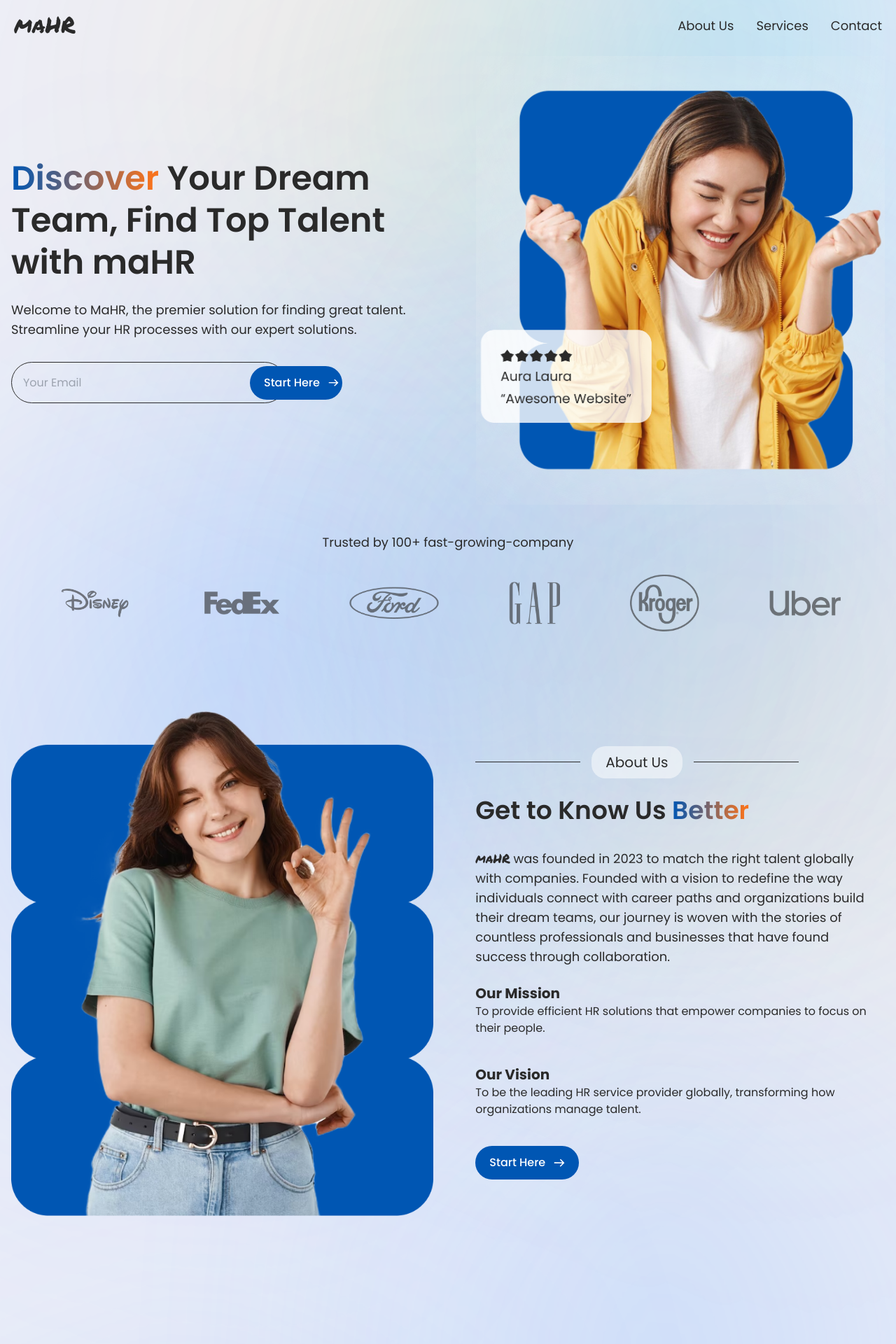
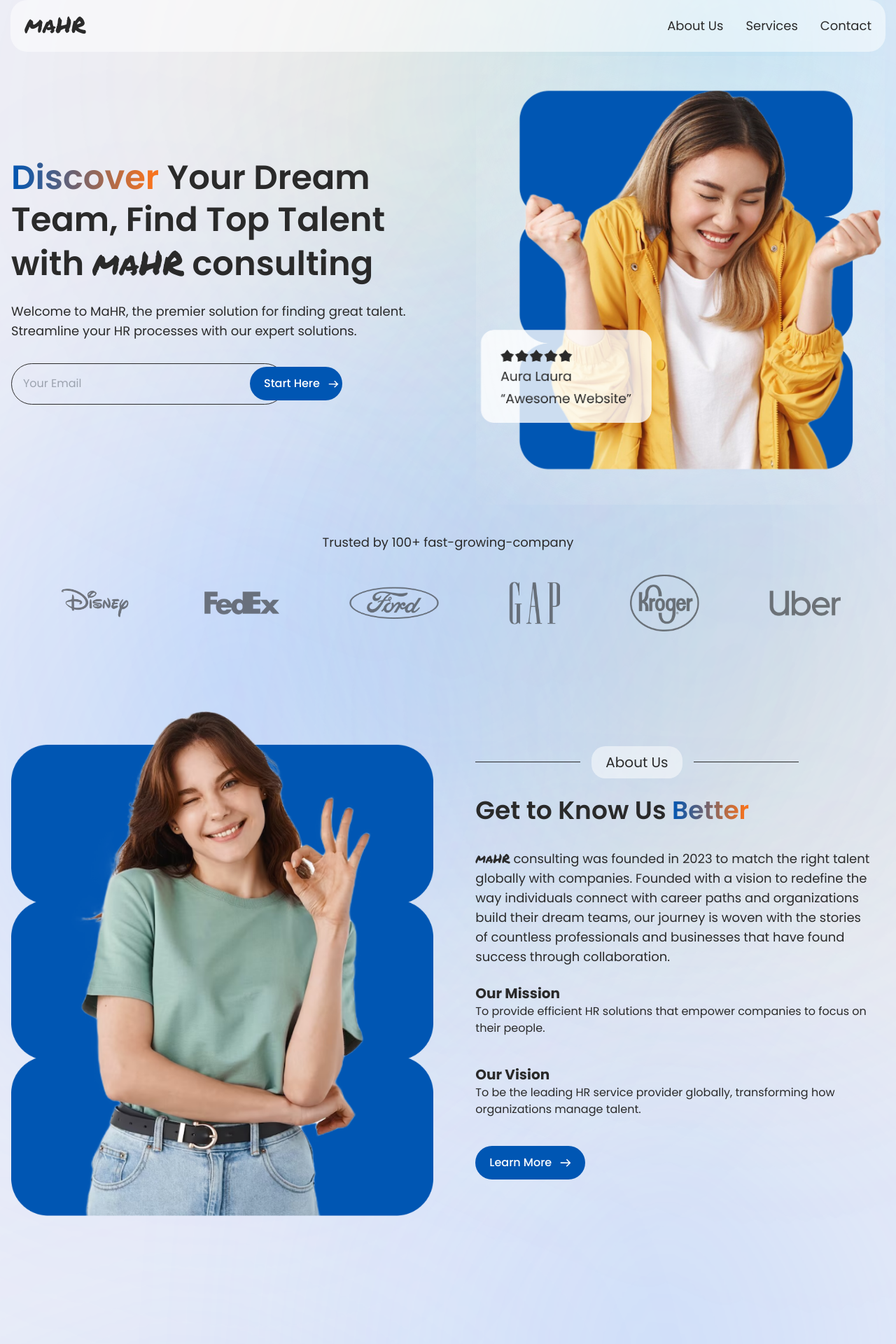
Before and after one commit to chimaris/maHR, a Next.js app: page / in a window 1280 px wide. Shown: the top 1920 px of the page at 70% size. Built offline with nearby package versions, Linux system fonts and the light colour scheme.

Commit message:
added animations

```diff
--- a/app/components/AboutUs.tsx
+++ b/app/components/AboutUs.tsx
@@ -1,22 +1,33 @@
-import React from "react";
+"use client";
+import React, { useRef } from "react";
 import Image from "next/image";
 import aboutImg from "../../assets/images/aboutus.png";
 import Button from "./UI/Button";
 import arrowRightIcon from "../../assets/icons/arrow-right.svg";
+import { motion, useInView } from "framer-motion";
 
 const AboutUs: React.FC = () => {
+	// Refs for the animated sections
+	const ref = useRef(null);
+	const isInView = useInView(ref, { once: true, amount: 0.3 });
+
 	return (
-		<section id="about" className="bg-transparent py-16 md:py-28  relative">
+		<section id="about" className="bg-transparent py-16 md:py-28 relative">
 			<div className="max-w-7xl mx-auto px-4 z-10 relative container">
-				{/* Flex container for responsiveness */}
-				<div className="flex flex-col-reverse md:flex-row items-center justify-center gap-10">
-					{/* Image section */}
-					<div className="w-full md:w-1/2">
+				<div className="flex flex-col-reverse md:flex-row items-center justify-center gap-10" ref={ref}>
+					<motion.div
+						initial={{ x: -100, opacity: 0 }}
+						animate={isInView ? { x: 0, opacity: 1 } : {}}
+						transition={{ duration: 0.6, delay: 0.2, type: "spring", stiffness: 100 }}
+						className="w-full md:w-1/2">
 						<Image src={aboutImg} width={506} height={609} alt="hero image" className="w-full h-auto" />
-					</div>
+					</motion.div>
 
-					{/* Text section */}
-					<div className="w-full md:w-1/2 px-5">
+					<motion.div
+						initial={{ x: 100, opacity: 0 }}
+						animate={isInView ? { x: 0, opacity: 1 } : {}}
+						transition={{ duration: 0.6, delay: 0.3, type: "spring", stiffness: 100 }}
+						className="w-full md:w-1/2 px-5">
 						<div className="flex items-center gap-4 mb-4">
 							<div className="w-[100px] md:w-[150px] h-[1px] bg-[#2A2A2A]" />
 							<h2
@@ -30,9 +41,9 @@ const AboutUs: React.FC = () => {
 							Get to Know Us <span className="text-gd">Better</span>
 						</h1>
 						<p className="text-base md:text-lg mb-6">
-							<span className="logo">maHR</span> was founded in 2023 to match the right talent globally with companies. Founded with a vision to
-							redefine the way individuals connect with career paths and organizations build their dream teams, our journey is woven with the stories
-							of countless professionals and businesses that have found success through collaboration.
+							<span className="logo">maHR</span> consulting was founded in 2023 to match the right talent globally with companies. Founded with a
+							vision to redefine the way individuals connect with career paths and organizations build their dream teams, our journey is woven with
+							the stories of countless professionals and businesses that have found success through collaboration.
 						</p>
 
 						<div className="flex flex-col justify-around gap-10">
@@ -47,10 +58,10 @@ const AboutUs: React.FC = () => {
 						</div>
 
 						<Button className="flex gap-3 items-center mt-10">
-							<span className="text-base font-medium text-white">Start Here</span>
+							<span className="text-base font-medium text-white">Learn More</span>
 							<Image src={arrowRightIcon} width={16} height={16} alt="arrow right icon" />
 						</Button>
-					</div>
+					</motion.div>
 				</div>
 			</div>
 
--- a/app/components/Footer.tsx
+++ b/app/components/Footer.tsx
@@ -23,7 +23,7 @@ const Footer: React.FC = () => {
 						</div>
 						<div className="w-full md:w-1/2">
 							<h3 className="md:text-[24px] font-medium text-[#000]">Address:</h3>
-							<p className="text-sm md:text-[16px] text-[#000]">No 1, Main Street, Abuja</p>
+							<p className="text-sm md:text-[16px] text-[#000]">No 1, Main Street, Awka, Anambra</p>
 						</div>
 					</div>
 
--- a/app/components/HeroSection.tsx
+++ b/app/components/HeroSection.tsx
@@ -1,3 +1,4 @@
+"use client";
 import React from "react";
 import Button from "./UI/Button";
 import Image from "next/image";
@@ -9,16 +10,16 @@ import fordLogo from "../../assets/images/ford.png";
 import gapLogo from "../../assets/images/gap.png";
 import krogarLogo from "../../assets/images/kroger.png";
 import uberLogo from "../../assets/images/uber.png";
+import { motion } from "framer-motion";
 
 const HeroSection: React.FC = () => {
 	return (
 		<section className="pt-20 relative w-full">
-			{/* Container for content */}
 			<div className="container flex flex-col md:flex-row items-center justify-center mx-auto gap-10 md:gap-20 relative z-10 px-4">
 				<div className="w-full md:w-1/2">
 					<div className="max-w-7xl mx-auto">
 						<h1 className="text-3xl md:text-5xl font-semibold leading-[40px] md:leading-[60px] mb-6 text-center md:text-left">
-							<span className="text-gd">Discover</span> Your Dream Team, Find Top Talent with maHR
+							<span className="text-gd">Discover</span> Your Dream Team, Find Top Talent with <span className="logo">maHR</span> consulting
 						</h1>
 						<p className="text-base md:text-lg mb-8 text-center md:text-left">
 							Welcome to MaHR, the premier solution for finding great talent. Streamline your HR processes with our expert solutions.
@@ -33,12 +34,15 @@ const HeroSection: React.FC = () => {
 						</div>
 					</div>
 				</div>
-				<div className="w-full md:w-1/2 flex justify-center md:justify-end">
+				<motion.div
+					initial={{ x: 100, opacity: 0 }}
+					animate={{ x: 0, opacity: 1 }}
+					transition={{ duration: 0.4, delay: 0.2, type: "spring", stiffness: 100, damping: 10 }}
+					className="w-full md:w-1/2 flex justify-center md:justify-end">
 					<Image src={heroImg} width={562} height={577} alt="hero image" className="w-full max-w-[300px] md:max-w-none h-auto" />
-				</div>
+				</motion.div>
 			</div>
 
-			{/* Trusted by section */}
 			<div className="flex flex-col items-center justify-center mt-10 relative z-10 px-4">
 				<p className="text-base md:text-lg mb-8 text-center">Trusted by 100+ fast-growing-company</p>
 				<div className="flex md:justify-center items-center overflow-auto gap-10 md:gap-[100px] ">
--- a/app/components/Navbar.tsx
+++ b/app/components/Navbar.tsx
@@ -1,13 +1,48 @@
 "use client";
 import { useState } from "react";
 import Link from "next/link";
+import { motion } from "framer-motion";
+
+const menu = [
+	{ name: "About Us", href: "#about" },
+	{ name: "Services", href: "#services" },
+	{ name: "Contact", href: "#footer" },
+];
 
 const Navbar: React.FC = () => {
 	const [isOpen, setIsOpen] = useState(false);
 
+	const handleClick = () => isOpen && setIsOpen(false);
+
+	// Animation variants for the mobile menu
+	const menuVariants = {
+		open: {
+			opacity: 1,
+			y: 0,
+			display: "block", // Ensure visibility when open
+			transition: {
+				duration: 0.5,
+				ease: "easeInOut",
+			},
+		},
+		closed: {
+			opacity: 0,
+			y: -50,
+			transitionEnd: {
+				display: "none", // Hides the menu after animation ends
+			},
+			transition: {
+				duration: 0.5,
+				ease: "easeInOut",
+			},
+		},
+	};
+
 	return (
 		<nav className="bg-transparent fixed w-full z-50 top-0 left-0">
-			<div className="container mx-auto flex justify-between items-center p-5 z-10 relative">
+			<div
+				className="container max-w-[1250px] mx-auto flex justify-between items-center p-5 z-10 relative rounded-3xl"
+				style={{ background: "rgba(255, 255, 255, 0.50)" }}>
 				{/* Logo */}
 				<div className="flex items-center">
 					<Link href="/">
@@ -24,24 +59,28 @@ const Navbar: React.FC = () => {
 					</button>
 				</div>
 
-				{/* Links */}
-				<div
-					className={`${
-						isOpen ? "block" : "hidden"
-					} absolute top-16 left-0 md:top-0 w-full bg-white py-10 md:py-0 md:bg-transparent md:relative md:block md:w-auto`}>
-					<div className="flex text-center flex-col md:flex-row md:space-x-8 space-y-4 md:space-y-0 mt-4 md:mt-0 text-lg">
-						<a href="#about" className="hover:text-slate-500">
-							About Us
+				{/* Mobile Links  */}
+				<motion.div
+					className={`absolute md:hidden lg:hidden top-16 left-0 w-full bg-white py-10 md:py-0 md:bg-transparent md:relative md:w-auto`}
+					variants={menuVariants}
+					initial="closed"
+					animate={isOpen ? "open" : "closed"}>
+					<div className="flex text-center flex-col md:hidden md:space-x-8 space-y-4 md:space-y-0 mt-4 md:mt-0 text-lg">
+						{menu.map((item, index) => (
+							<a key={index} href={item.href} className="hover:border-b-2 border-[#f6731f]" onClick={handleClick}>
+								{item.name}
+							</a>
+						))}
+					</div>
+				</motion.div>
+
+				{/* Desktop Links */}
+				<div className="hidden md:flex md:space-x-8 md:text-lg md:mt-0">
+					{menu.map((item, index) => (
+						<a key={index} href={item.href} className="hover:border-b-2 border-[#f6731f]" onClick={handleClick}>
+							{item.name}
 						</a>
-
-						<a href="#services" className="hover:text-slate-500">
-							Services
-						</a>
-
-						<a href="#footer" className="hover:text-slate-500">
-							Contact
-						</a>
-					</div>
+					))}
 				</div>
 			</div>
 		</nav>
--- a/app/components/Services.tsx
+++ b/app/components/Services.tsx
@@ -1,25 +1,48 @@
-import React from "react";
+"use client";
+import React, { useRef } from "react";
 import Image from "next/image";
 import img1 from "../../assets/images/img.svg";
 import img2 from "../../assets/images/img1.svg";
 import img3 from "../../assets/images/img2.svg";
+import { motion, useInView } from "framer-motion";
 
 const Services: React.FC = () => {
+	// Ref for the service cards
+	const ref = useRef(null);
+	const isInView = useInView(ref, { once: true, amount: 0.3 });
+
+	// Animation variants for the cards
+	const cardVariants = {
+		hidden: { opacity: 0, y: 50 },
+		visible: { opacity: 1, y: 0 },
+	};
+
 	return (
 		<section id="services" className="py-20 relative">
 			<div className="max-w-7xl mx-auto text-center px-4 container z-10 relative">
-				<div className="flex items-center gap-4 justify-center ">
+				{/* Section Title */}
+				<div className="flex items-center gap-4 justify-center">
 					<div className="w-[80px] md:w-[180px] h-[1px] bg-[#2A2A2A]" />
 					<h2 className="text-[16px] md:text-[20px] rounded-[20px] py-2 px-5 whitespace-nowrap" style={{ background: "rgba(255, 255, 255, 0.50)" }}>
 						Our Services
 					</h2>
 					<div className="w-[80px] md:w-[180px] h-[1px] bg-[#2A2A2A]" />
 				</div>
+
+				{/* Section Description */}
 				<p className="my-8 w-[90%] md:w-[47%] text-center text-3xl md:text-4xl font-semibold mx-auto">
 					Our services are tailored to meet the <span className="text-gd">unique</span> needs of each client.
 				</p>
-				<div className="grid grid-cols-1 md:grid-cols-2 lg:grid-cols-3 gap-6 md:gap-8 text-left">
-					<div className="p-6 shadow-lg text-white rounded-[20px] bg-[#0056B3] flex flex-col gap-4 md:gap-[16px]">
+
+				{/* Service Cards */}
+				<div ref={ref} className="grid grid-cols-1 md:grid-cols-2 lg:grid-cols-3 gap-6 md:gap-8 text-left">
+					{/* Card 1 */}
+					<motion.div
+						variants={cardVariants}
+						initial="hidden"
+						animate={isInView ? "visible" : "hidden"}
+						transition={{ duration: 1, delay: 0.1 }}
+						className="p-6 shadow-lg text-white rounded-[20px] bg-[#0056B3] flex flex-col gap-4 md:gap-[16px]">
 						<div
 							className="rounded-full w-[60px] md:w-[70px] h-[60px] md:h-[70px] flex items-center justify-center"
 							style={{ background: "rgba(255, 255, 255, 0.80)" }}>
@@ -29,8 +52,16 @@ const Services: React.FC = () => {
 							Talent <br /> Acquisition
 						</h3>
 						<p className="text-white text-sm md:text-base">We help you find the best talent to grow your organization.</p>
-					</div>
-					<div className="p-6 shadow-lg rounded-[20px] flex flex-col gap-4 md:gap-[16px]" style={{ background: "rgba(255, 255, 255, 0.50)" }}>
+					</motion.div>
+
+					{/* Card 2 */}
+					<motion.div
+						variants={cardVariants}
+						initial="hidden"
+						animate={isInView ? "visible" : "hidden"}
+						transition={{ duration: 0.5, delay: 0.2 }}
+						className="p-6 shadow-lg rounded-[20px] flex flex-col gap-4 md:gap-[16px]"
+						style={{ background: "rgba(255, 255, 255, 0.50)" }}>
 						<div className="rounded-full w-[60px] md:w-[70px] h-[60px] md:h-[70px] flex items-center justify-center bg-[#FEA334]">
 							<Image src={img2} alt="img" width={50} height={50} />
 						</div>
@@ -38,8 +69,16 @@ const Services: React.FC = () => {
 							Payroll <br /> Management
 						</h3>
 						<p className="text-sm md:text-base">We help you manage payroll effectively for your organization.</p>
-					</div>
-					<div className="p-6 shadow-lg rounded-[20px] flex flex-col gap-4 md:gap-[16px]" style={{ background: "rgba(255, 255, 255, 0.50)" }}>
+					</motion.div>
+
+					{/* Card 3 */}
+					<motion.div
+						variants={cardVariants}
+						initial="hidden"
+						animate={isInView ? "visible" : "hidden"}
+						transition={{ duration: 0.5, delay: 0.3 }}
+						className="p-6 shadow-lg rounded-[20px] flex flex-col gap-4 md:gap-[16px]"
+						style={{ background: "rgba(255, 255, 255, 0.50)" }}>
 						<div className="rounded-full w-[60px] md:w-[70px] h-[60px] md:h-[70px] flex items-center justify-center bg-[#FEA334]">
 							<Image src={img3} alt="img" width={50} height={50} />
 						</div>
@@ -47,9 +86,11 @@ const Services: React.FC = () => {
 							Employee <br /> Benefits
 						</h3>
 						<p className="text-sm md:text-base">We offer tailored employee benefits packages to meet your needs.</p>
-					</div>
+					</motion.div>
 				</div>
 			</div>
+
+			{/* Background gradients */}
 			<div className="rectangle-7 top-4 left-[50%] absolute z-0" />
 			<div className="rectangle-8 left-0 bottom-0 absolute z-0" />
 		</section>
--- a/app/components/UI/Button.tsx
+++ b/app/components/UI/Button.tsx
@@ -1,3 +1,5 @@
+"use client";
+import { motion } from "framer-motion";
 import React from "react";
 
 type Props = {
@@ -7,12 +9,13 @@ type Props = {
 
 const Button = ({ children, className }: Props) => {
 	return (
-		<button
-			className={`bg-[#0056B3] rounded-[50px] py-2 px-4 md:py-3 md:px-5 text-sm md:text-base text-white hover:bg-blue-600 transition font-medium whitespace-nowrap ${
+		<motion.button
+			whileTap={{ scale: 0.9 }}
+			className={`bg-[#0056B3] rounded-[50px] py-2 px-4 md:py-3 md:px-5 text-sm md:text-base text-white font-medium whitespace-nowrap ${
 				className ? className : ""
 			}`}>
 			{children}
-		</button>
+		</motion.button>
 	);
 };
 
--- a/app/layout.tsx
+++ b/app/layout.tsx
@@ -14,8 +14,8 @@ const geistMono = localFont({
 });
 
 export const metadata: Metadata = {
-  title: "Create Next App",
-  description: "Generated by create next app",
+	title: "maHR Consulting",
+	description: "Discover Your Dream Team, Find Top Talent with maHR consulting",
 };
 
 export default function RootLayout({
@@ -25,11 +25,7 @@ export default function RootLayout({
 }>) {
 	return (
 		<html lang="en">
-      <body
-        className={`${geistSans.variable} ${geistMono.variable} antialiased`}
-      >
-        {children}
-      </body>
+			<body className={`${geistSans.variable} ${geistMono.variable} antialiased`}>{children}</body>
 		</html>
 	);
 }
--- a/package.json
+++ b/package.json
@@ -9,6 +9,7 @@
     "lint": "next lint"
   },
   "dependencies": {
+    "framer-motion": "^11.11.9",
     "next": "14.2.15",
     "react": "^18",
     "react-dom": "^18"
```
Also changed, not shown: 2 other files (tests, documents, lock files or other folders). Lines whose indentation alone changed are shown as unchanged.
